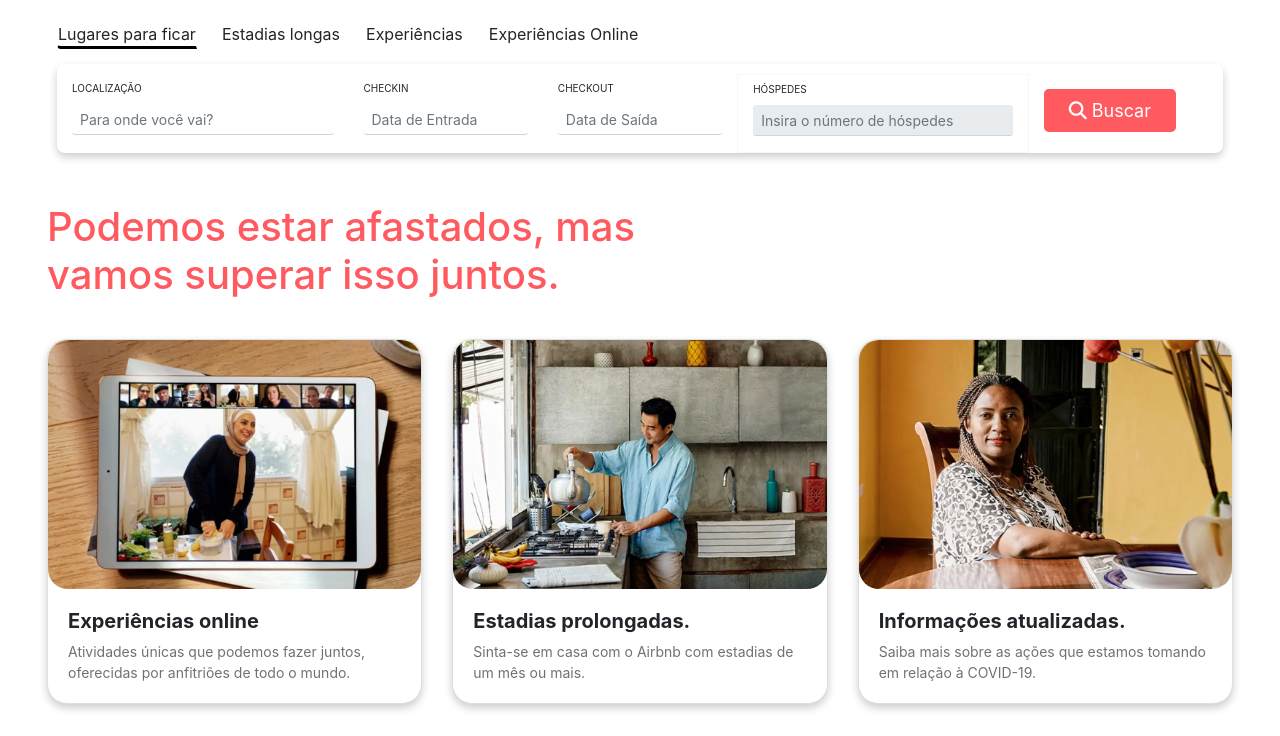
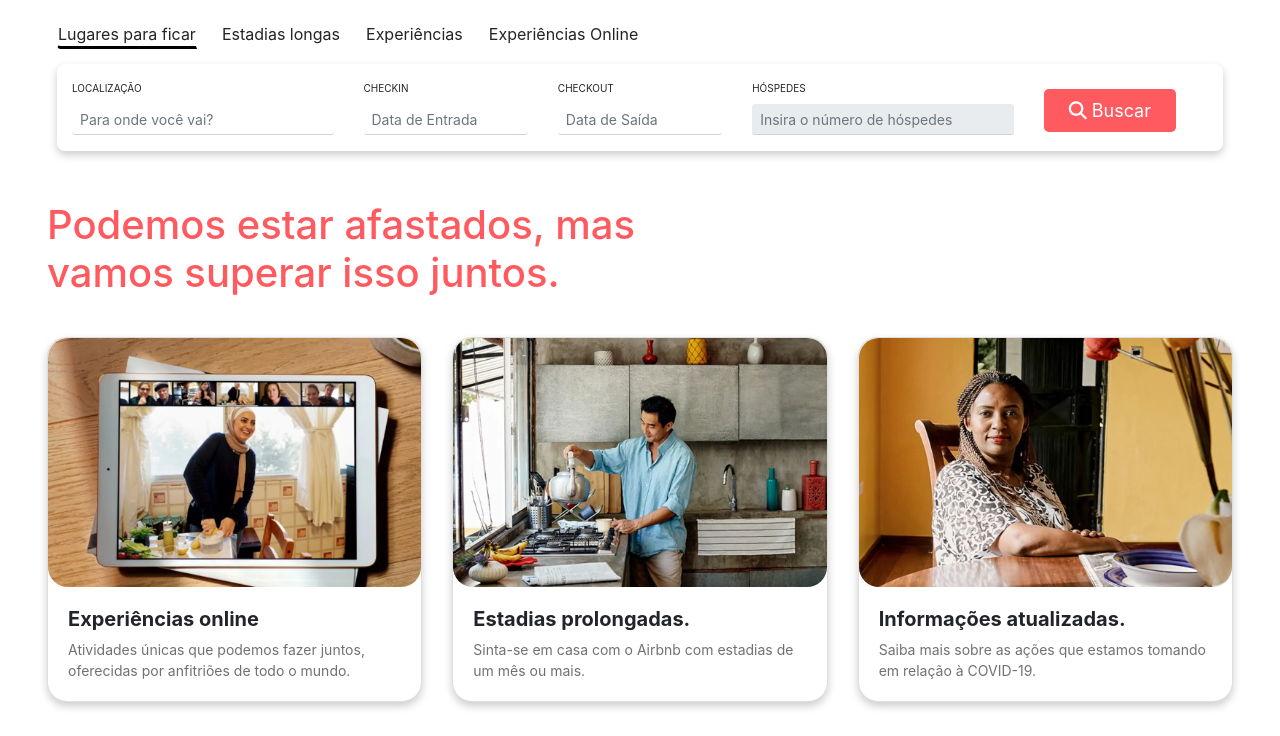
Before and after one commit to Lygiasbotelho/HiringCoders_Gama_Airbnb, a plain HTML site: page index.html in a window 1280 px wide. Shown: the part 125-861 px from the top of the page. Drawn offline with nearby package versions, Linux system fonts and the light colour scheme.

Commit message:
Correcao borda

```diff
--- a/css/style.css
+++ b/css/style.css
@@ -147,7 +147,7 @@ h4{
 }
 .hospedes{
     position: relative;
-    border: 1px solid #F7F7F7;
+    /*border: 1px solid #F7F7F7;*/
 }
 .qtdHospedes{
     z-index:999;
```
